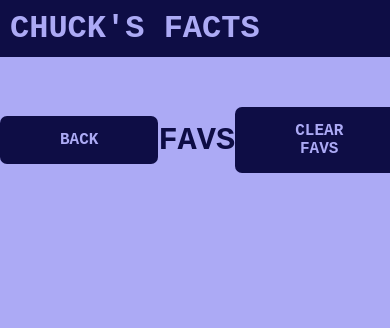
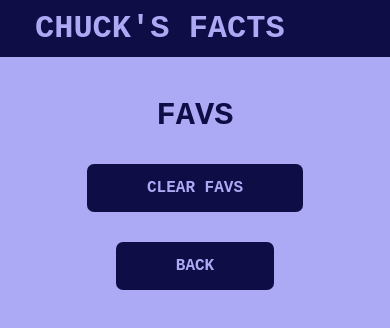
Before and after one commit to prem1835/Random-Jokes-Generator, a plain HTML site: page index.html in a window 390 px wide. Both pictures are taken after a click on the element "OPEN FAVS". Drawn offline with nearby package versions, Linux system fonts and the light colour scheme.

Commit message:
Mobile responsive

```diff
--- a/style.css
+++ b/style.css
@@ -136,3 +136,32 @@ h2 {
   justify-content: space-between;
   margin-bottom: 70px;
 }
+
+@media (max-width: 900px) {
+  .container {
+    padding: 0 25px;
+  }
+}
+
+@media (max-width: 500px) {
+  .buttons__container {
+    grid-template-columns: 1fr;
+    grid-template-rows: repeat(1fr, 4);
+    grid-gap: 20px;
+  }
+  .upper__block {
+    display: flex;
+    flex-direction: column-reverse;
+    align-items: center;
+    margin-bottom: 40px;
+    margin: 10px 0;
+  }
+  .fav__heading {
+    font-size: xx-large;
+    margin: 30px 0;
+    order: 1;
+  }
+  .btn-2 {
+    margin-bottom: 30px;
+  }
+}
```
